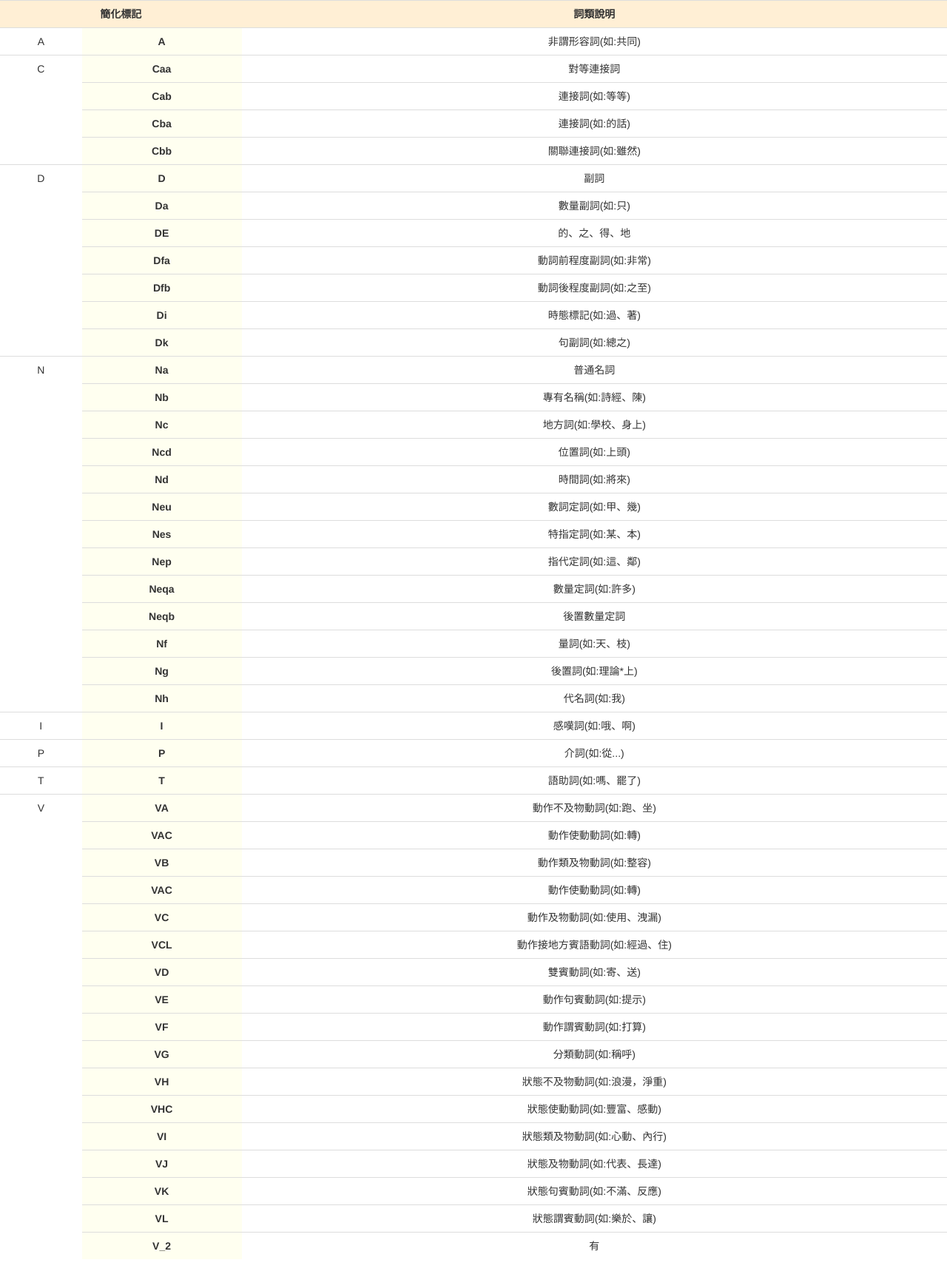
After one commit to Wunoodles/ChineseSearchEngine, a Flask app: template templates/table.html in a window 1280 px wide. The commit adds this page. Shown: the whole page at 74% size. Run offline with Flask 2, Linux system fonts and the light colour scheme; the template is opened without the code that fills it, so the values that code supplies are empty; some libraries are stand-ins or nearby versions.

Commit message:
增加作者和詞性對照

```diff
--- a/api.py
+++ b/api.py
@@ -33,6 +33,9 @@ class ChineseSerachEngine(Resource):
             collocation = 'NULL'
         return {'result':result,'input':key,'collocation':collocation}
 
+@app.route('/table')
+def table():
+    return render_template('table.html')
 
 
 api.add_resource(index, '/')
--- /dev/null
+++ b/templates/table.html
@@ -0,0 +1,216 @@
+<!DOCTYPE html>
+<html>
+<head>
+	<link rel="stylesheet" href="//maxcdn.bootstrapcdn.com/bootstrap/3.2.0/css/bootstrap.min.css">
+</head>
+<style type="text/css">
+table th{
+  text-align: center;
+  background-color: #FFEFD5	;
+}
+table td{
+  text-align: center;
+}
+table .a{
+    background-color:#FFFFF0;
+    font-weight: bolder;
+}
+</style>
+
+<body>
+  <table class="table table-hover">
+    <tr>
+      <th colspan="2">簡化標記</th>
+      <th>詞類說明</th>
+    </tr>
+    <tr>
+      <td>A</td>
+      <td class='a'>A</td>
+      <td>非謂形容詞(如:共同)</td>
+    </tr>
+    <tr>
+      <td rowspan="4">C</td>
+      <td class='a'>Caa</td>
+      <td>對等連接詞</td>
+    </tr>
+    <tr>
+      <td class='a'>Cab</td>
+      <td>連接詞(如:等等)</td>
+    </tr>
+    <tr>
+      <td class='a'>Cba</td>
+      <td>連接詞(如:的話)</td>
+    </tr>
+    <tr>
+      <td class='a'>Cbb</td>
+      <td>關聯連接詞(如:雖然)</td>
+    </tr>
+    <tr>
+      <td rowspan="7">D</td>
+      <td class='a'>D</td>
+      <td>副詞</td>
+    </tr>
+    <tr>
+      <td class='a'>Da</td>
+      <td>數量副詞(如:只)</td>
+    </tr>
+    <tr>
+      <td class='a'>DE</td>
+      <td>的、之、得、地</td>
+    </tr>
+    <tr>
+      <td class='a'>Dfa</td>
+      <td>動詞前程度副詞(如:非常)</td>
+    </tr>
+    <tr>
+      <td class='a'>Dfb</td>
+      <td>動詞後程度副詞(如:之至)</td>
+    </tr>
+    <tr>
+      <td class='a'>Di</td>
+      <td>時態標記(如:過、著)</td>
+    </tr>
+    <tr>
+      <td class='a'>Dk</td>
+      <td>句副詞(如:總之)</td>
+    </tr>
+    <tr>
+      <td rowspan="13">N</td>
+      <td class='a'>Na</td>
+      <td>普通名詞</td>
+    </tr>
+    <tr>
+      <td class='a'>Nb</td>
+      <td>專有名稱(如:詩經、陳)</td>
+    </tr>
+    <tr>
+      <td class='a'>Nc</td>
+      <td>地方詞(如:學校、身上)</td>
+    </tr>
+    <tr>
+      <td class='a'>Ncd</td>
+      <td>位置詞(如:上頭)</td>
+    </tr>
+    <tr>
+      <td class='a'>Nd</td>
+      <td>時間詞(如:將來)</td>
+    </tr>
+    <tr>
+      <td class='a'>Neu</td>
+      <td>數詞定詞(如:甲、幾)</td>
+    </tr>
+    <tr>
+      <td class='a'>Nes</td>
+      <td>特指定詞(如:某、本)</td>
+    </tr>
+    <tr>
+      <td class='a'>Nep</td>
+      <td>指代定詞(如:這、鄰)</td>
+    </tr>
+    <tr>
+      <td class='a'>Neqa</td>
+      <td>數量定詞(如:許多)</td>
+    </tr>
+    <tr>
+      <td class='a'>Neqb</td>
+      <td>後置數量定詞</td>
+    </tr>
+    <tr>
+      <td class='a'>Nf</td>
+      <td>量詞(如:天、枝)</td>
+    </tr>
+    <tr>
+      <td class='a'>Ng</td>
+      <td>後置詞(如:理論*上)</td>
+    </tr>
+    <tr>
+      <td class='a'>Nh</td>
+      <td>代名詞(如:我)</td>
+    </tr>
+    <tr>
+      <td >I</td>
+      <td class='a'>I</td>
+      <td>感嘆詞(如:哦、啊)</td>
+    </tr>
+    <tr>
+      <td >P</td>
+      <td class='a'>P</td>
+      <td>介詞(如:從...)</td>
+    </tr>
+    <tr>
+      <td >T</td>
+      <td class='a'>T</td>
+      <td>語助詞(如:嗎、罷了)</td>
+    </tr>
+    <tr>
+      <td rowspan="17">V</td>
+      <td class='a'>VA</td>
+      <td>動作不及物動詞(如:跑、坐)</td>
+    </tr>
+    <tr>
+      <td class='a'>VAC</td>
+      <td>動作使動動詞(如:轉)</td>
+    </tr>
+    <tr>
+      <td class='a'>VB</td>
+      <td>動作類及物動詞(如:整容)</td>
+    </tr>
+    <tr>
+      <td class='a'>VAC</td>
+      <td>動作使動動詞(如:轉)</td>
+    </tr>
+    <tr>
+      <td class='a'>VC</td>
+      <td>動作及物動詞(如:使用、洩漏)</td>
+    </tr>
+    <tr>
+      <td class='a'>VCL</td>
+      <td>動作接地方賓語動詞(如:經過、住)</td>
+    </tr>
+    <tr>
+      <td class='a'>VD</td>
+      <td>雙賓動詞(如:寄、送)</td>
+    </tr>
+    <tr>
+      <td class='a'>VE</td>
+      <td>動作句賓動詞(如:提示)</td>
+    </tr>
+    <tr>
+      <td class='a'>VF</td>
+      <td>動作謂賓動詞(如:打算)</td>
+    </tr>
+    <tr>
+      <td class='a'>VG</td>
+      <td>分類動詞(如:稱呼)</td>
+    </tr>
+    <tr>
+      <td class='a'>VH</td>
+      <td>狀態不及物動詞(如:浪漫，淨重)</td>
+    </tr>
+    <tr>
+      <td class='a'>VHC</td>
+      <td>狀態使動動詞(如:豐富、感動)</td>
+    </tr>
+    <tr>
+      <td class='a'>VI</td>
+      <td>狀態類及物動詞(如:心動、內行)</td>
+    </tr>
+    <tr>
+      <td class='a'>VJ</td>
+      <td>狀態及物動詞(如:代表、長達)</td>
+    </tr>
+    <tr>
+      <td class='a'>VK</td>
+      <td>狀態句賓動詞(如:不滿、反應)</td>
+    </tr>
+    <tr>
+      <td class='a'>VL</td>
+      <td>狀態謂賓動詞(如:樂於、讓)</td>
+    </tr>
+    <tr>
+      <td class='a'>V_2</td>
+      <td>有</td>
+    </tr>
+  </table>
+</body>
+</html>
```
Also changed, not shown: static/show.js (+15 -0 lines), templates/show.html (+27 -5 lines), 1 other file.
